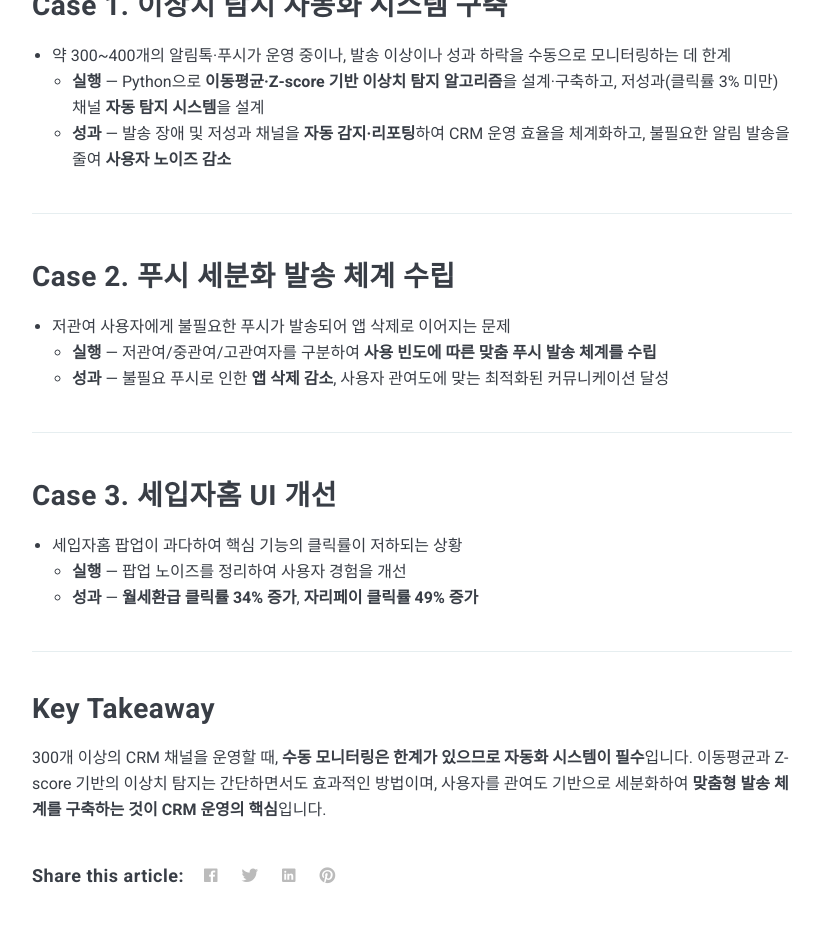
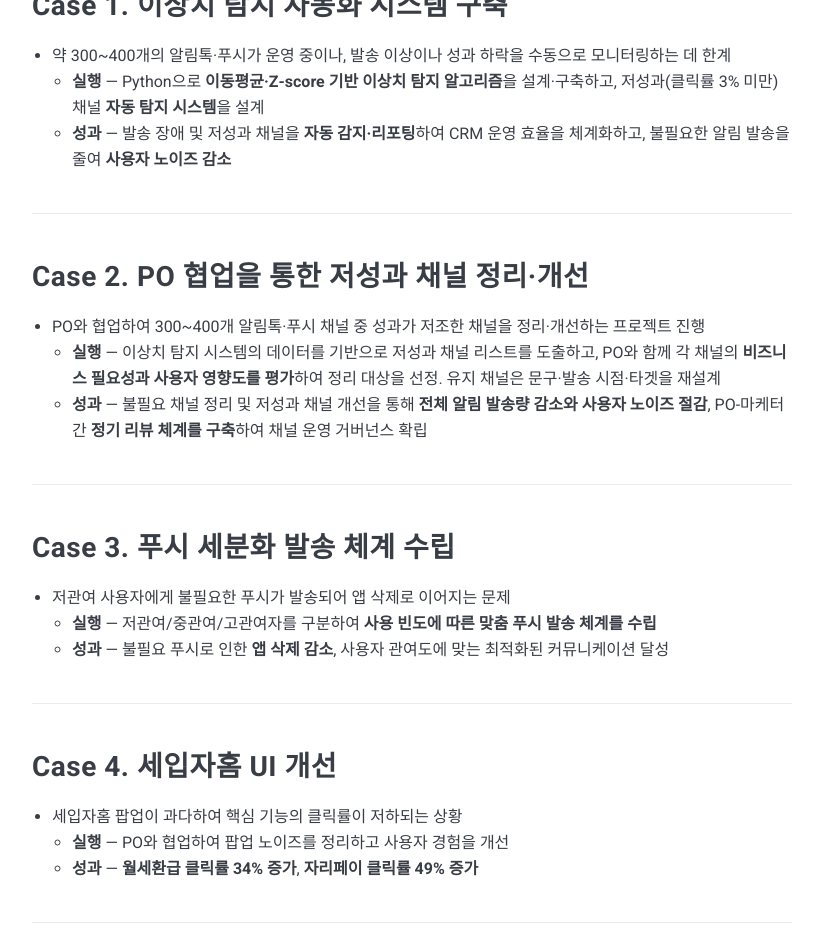
Before and after one commit to JyunIm/JyunIm.github.io, a Jekyll site: the page built from _posts/2026-02-09-crm-automation.markdown, in a window 1280 px wide and 1400 px high, scrolled down 806 px. Shown: the top 952 px of the window, without its empty margins (228-1051 px from the left). Built offline with Jekyll 4.4.1, drawn with Linux system fonts in a browser that asks for light colours; nearby versions of some CDN libraries; some of the changed text lies outside the part shown.

Commit message:
PO 협업 경험 추가 및 CRM 자동화 케이스 스터디 보강
Co-Authored-By: Claude Opus 4.6 <noreply@anthropic.com>

```diff
--- a/_posts/2026-02-09-crm-automation.markdown
+++ b/_posts/2026-02-09-crm-automation.markdown
@@ -1,7 +1,7 @@
 ---
 layout: post
 title: "CRM 운영 자동화 — 이상치 탐지 시스템 구축과 300+ 채널 효율화"
-description: "Python 기반 이상치 탐지 알고리즘을 설계·구축하여 300~400개 알림톡·푸시 채널의 장애 감지와 저성과 채널 리포팅을 자동화한 사례입니다."
+description: "Python 기반 이상치 탐지 알고리즘을 설계·구축하고, PO와 협업하여 저성과 채널을 정리·개선하며 300+ 채널의 운영 효율을 체계화한 사례입니다."
 date: 2026-02-09 10:00:00
 image: # no image
 tags: [CRM, 자동화, Python, 운영효율화]
@@ -21,7 +21,15 @@ tags: [CRM, 자동화, Python, 운영효율화]
 
 ---
 
-## Case 2. 푸시 세분화 발송 체계 수립
+## Case 2. PO 협업을 통한 저성과 채널 정리·개선
+
+- PO와 협업하여 300~400개 알림톡·푸시 채널 중 성과가 저조한 채널을 정리·개선하는 프로젝트 진행
+  - **실행** — 이상치 탐지 시스템의 데이터를 기반으로 저성과 채널 리스트를 도출하고, PO와 함께 각 채널의 **비즈니스 필요성과 사용자 영향도를 평가**하여 정리 대상을 선정. 유지 채널은 문구·발송 시점·타겟을 재설계
+  - **성과** — 불필요 채널 정리 및 저성과 채널 개선을 통해 **전체 알림 발송량 감소와 사용자 노이즈 절감**, PO-마케터 간 **정기 리뷰 체계를 구축**하여 채널 운영 거버넌스 확립
+
+---
+
+## Case 3. 푸시 세분화 발송 체계 수립
 
 - 저관여 사용자에게 불필요한 푸시가 발송되어 앱 삭제로 이어지는 문제
   - **실행** — 저관여/중관여/고관여자를 구분하여 **사용 빈도에 따른 맞춤 푸시 발송 체계를 수립**
@@ -29,14 +37,14 @@ tags: [CRM, 자동화, Python, 운영효율화]
 
 ---
 
-## Case 3. 세입자홈 UI 개선
+## Case 4. 세입자홈 UI 개선
 
 - 세입자홈 팝업이 과다하여 핵심 기능의 클릭률이 저하되는 상황
-  - **실행** — 팝업 노이즈를 정리하여 사용자 경험을 개선
+  - **실행** — PO와 협업하여 팝업 노이즈를 정리하고 사용자 경험을 개선
   - **성과** — **월세환급 클릭률 34% 증가**, **자리페이 클릭률 49% 증가**
 
 ---
 
 ## Key Takeaway
 
-300개 이상의 CRM 채널을 운영할 때, **수동 모니터링은 한계가 있으므로 자동화 시스템이 필수**입니다. 이동평균과 Z-score 기반의 이상치 탐지는 간단하면서도 효과적인 방법이며, 사용자를 관여도 기반으로 세분화하여 **맞춤형 발송 체계를 구축하는 것이 CRM 운영의 핵심**입니다.
+300개 이상의 CRM 채널을 운영할 때, **수동 모니터링은 한계가 있으므로 자동화 시스템이 필수**입니다. 자동화된 데이터를 기반으로 **PO와 협업하여 채널의 비즈니스 필요성을 평가하고 정리·개선하는 프로세스**를 구축하는 것이 핵심이며, 사용자를 관여도 기반으로 세분화하여 **맞춤형 발송 체계를 구축하는 것이 CRM 운영 효율화의 핵심**입니다.
```
Also changed, not shown: _pages/about.md (+1 -0 lines).
